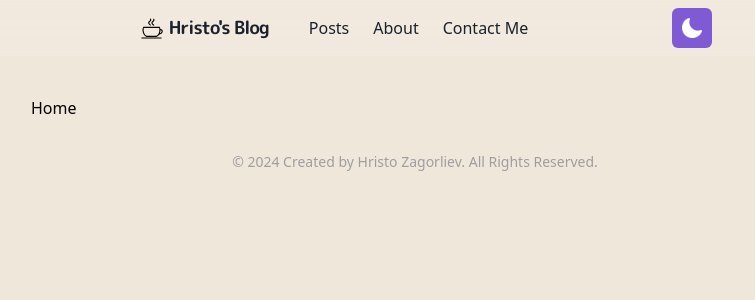
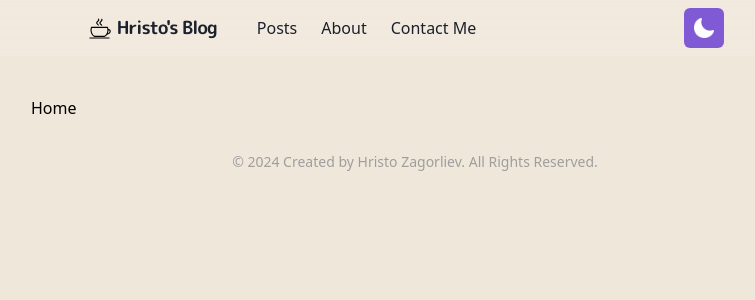
Before and after one commit to creed28/Personal-Blog, a Next.js app: page / in a window 1280 px wide. Shown: the top 300 px of the page, without its empty margins (225-980 px from the left). Built offline with nearby package versions, Linux system fonts and the light colour scheme.

Commit message:
Fix Navbar gap and margin

```diff
--- a/components/Navbar.tsx
+++ b/components/Navbar.tsx
@@ -20,7 +20,7 @@ const Navbar = () => {
 
   return (
     <nav className='navbar' id='main-nav'>
-      <div className='flex gap-x-64 md:gap-x-32'>
+      <div className='flex gap-x-64 md:gap-x-48'>
         <div className='flex p-2 max-w-screen-md mx-auto flex-wrap items-center
           gap-x-5 justify-between'>
           <Link href='/' className='flex items-center shrink-0'>
@@ -28,7 +28,7 @@ const Navbar = () => {
           </Link>
           {windowWidth > 768 && <MainMenu />}
         </div>
-        <div className='flex gap-x-2 mr-5 md:m-0'>
+        <div className='flex gap-x-2 mr-5 md:mr-10'>
           <div className='flex items-center shrink-0'>
             <ThemeToggleButton />
           </div>
```
